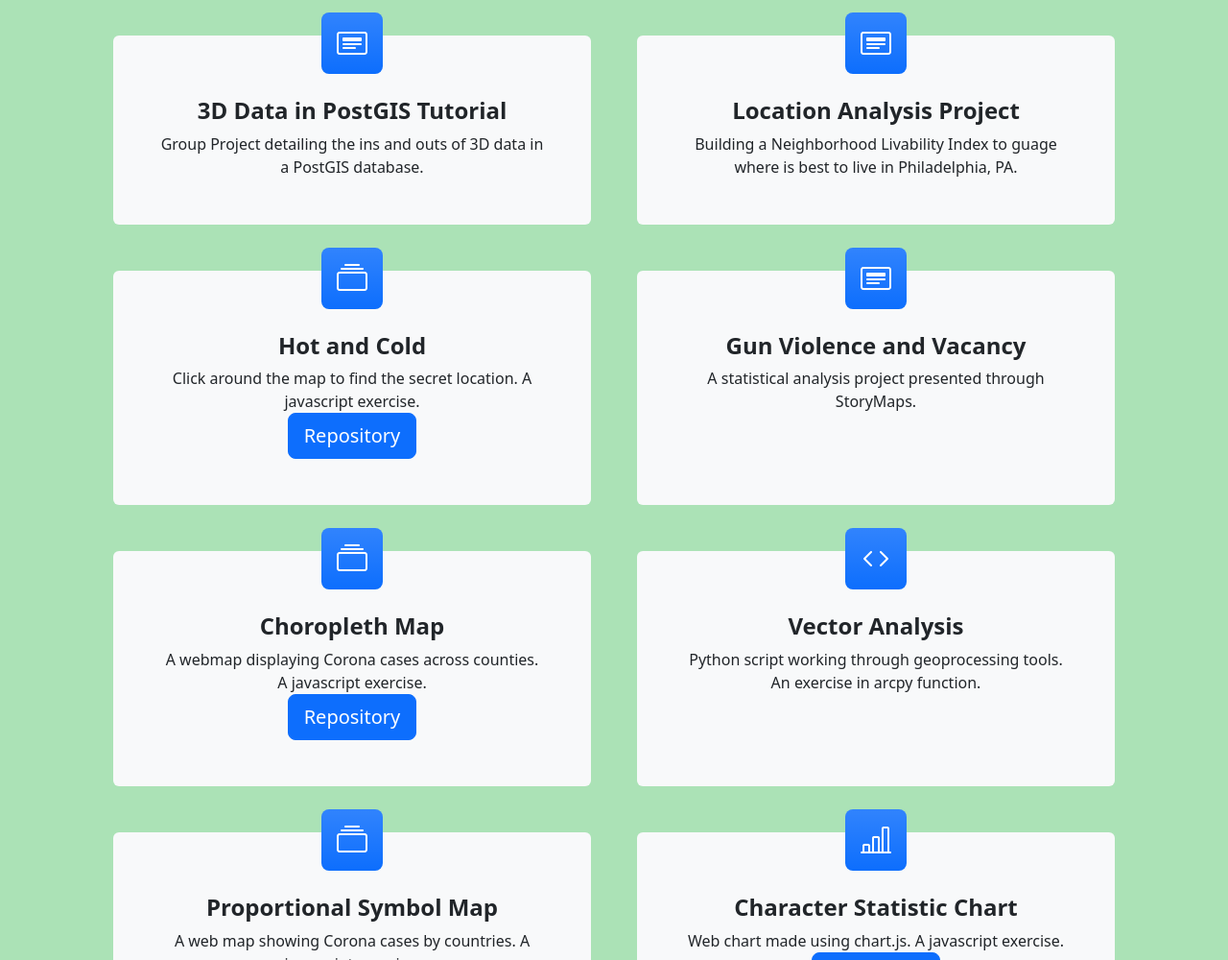
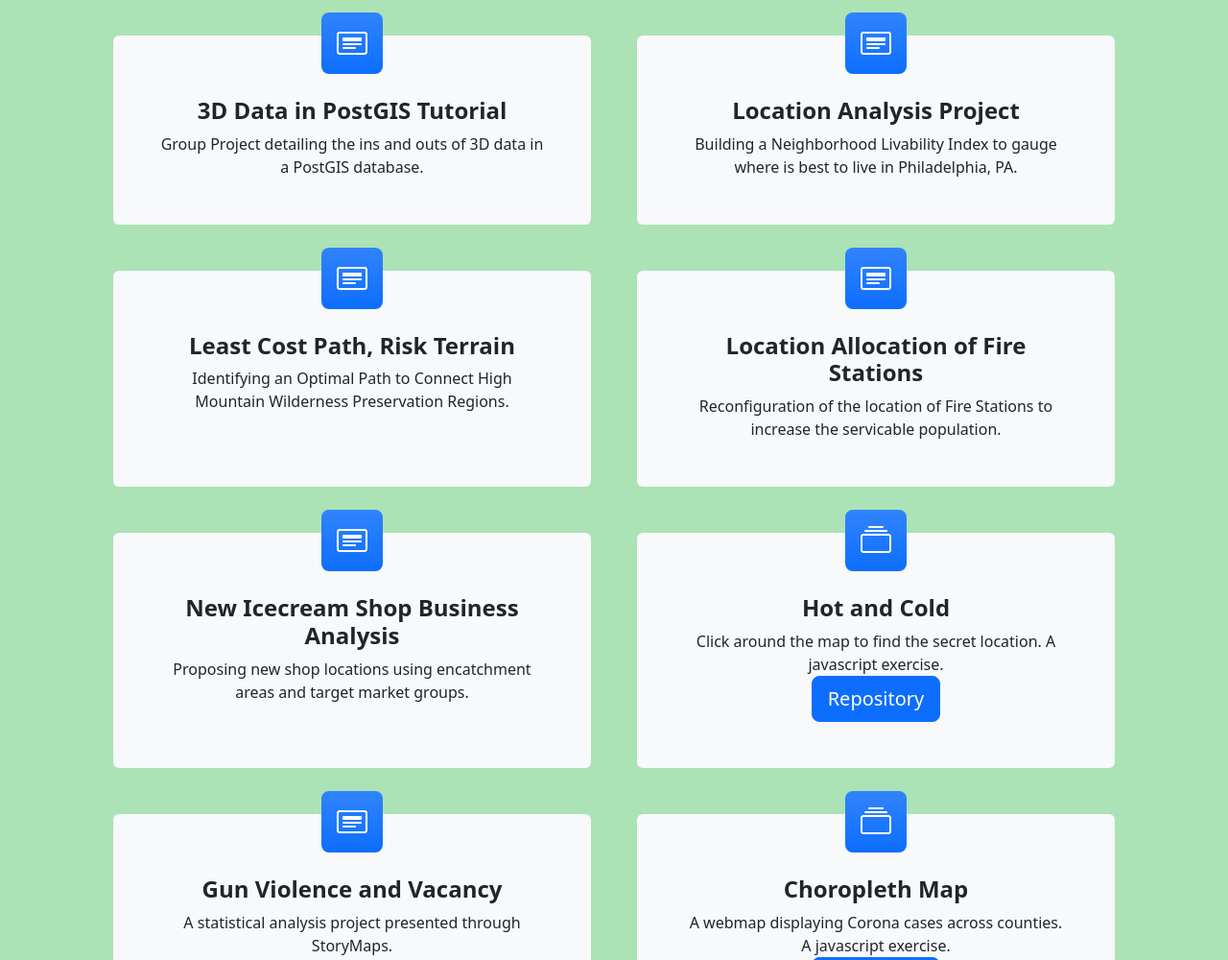
Before and after one commit to LSnyder220/LSnyder220.github.io, a plain HTML site: page index.html in a window 1280 px wide. Shown: the part 1080-2080 px from the top of the page at 96% size. Drawn offline with nearby package versions, Linux system fonts and the light colour scheme.

Commit message:
added location analysis projects

```diff
--- a/index.html
+++ b/index.html
@@ -116,11 +116,43 @@
                                 <div class="feature bg-primary bg-gradient text-white rounded-3 mb-4 mt-n4"><i class="bi bi-card-heading"></i></div>
                                 </a>
                                 <h2 class="fs-4 fw-bold">Location Analysis Project</h2>
-                                <p class="mb-0">Building a Neighborhood Livability Index to guage where is best to live in Philadelphia, PA.</p>
+                                <p class="mb-0">Building a Neighborhood Livability Index to gauge where is best to live in Philadelphia, PA.</p>
                             </div>
                         </div>
                     </div>
-
+                    <div class="col-lg-6 col-xxl-4 mb-5">
+                        <div class="card bg-light border-0 h-100">
+                            <div class="card-body text-center p-4 p-lg-5 pt-0 pt-lg-0">
+                                <a href="https://docs.google.com/document/d/1CGqUXWXozgR7AscZw2ZH27na0EgzO1MI/edit?usp=sharing&ouid=104920461768748090719&rtpof=true&sd=true" target="_blank" rel="noopener">
+                                <div class="feature bg-primary bg-gradient text-white rounded-3 mb-4 mt-n4"><i class="bi bi-card-heading"></i></div>
+                                </a>
+                                <h2 class="fs-4 fw-bold">Least Cost Path, Risk Terrain</h2>
+                                <p class="mb-0">Identifying an Optimal Path to Connect High Mountain Wilderness Preservation Regions.</p>
+                            </div>
+                        </div>
+                    </div>
+                    <div class="col-lg-6 col-xxl-4 mb-5">
+                        <div class="card bg-light border-0 h-100">
+                            <div class="card-body text-center p-4 p-lg-5 pt-0 pt-lg-0">
+                                <a href="https://docs.google.com/document/d/1QUzqVTIaieP8qgFUiOu2YH6CGHk5JJwH/edit?usp=sharing&ouid=104920461768748090719&rtpof=true&sd=true" target="_blank" rel="noopener">
+                                <div class="feature bg-primary bg-gradient text-white rounded-3 mb-4 mt-n4"><i class="bi bi-card-heading"></i></div>
+                                </a>
+                                <h2 class="fs-4 fw-bold">Location Allocation of Fire Stations</h2>
+                                <p class="mb-0">Reconfiguration of the location of Fire Stations to increase the servicable population.</p>
+                            </div>
+                        </div>
+                    </div>
+                    <div class="col-lg-6 col-xxl-4 mb-5">
+                        <div class="card bg-light border-0 h-100">
+                            <div class="card-body text-center p-4 p-lg-5 pt-0 pt-lg-0">
+                                <a href="https://docs.google.com/document/d/1p66FpDfPC44I3sKCAU-Bs8TDUc9-R1Jv/edit?usp=sharing&ouid=104920461768748090719&rtpof=true&sd=true" target="_blank" rel="noopener">
+                                <div class="feature bg-primary bg-gradient text-white rounded-3 mb-4 mt-n4"><i class="bi bi-card-heading"></i></div>
+                                </a>
+                                <h2 class="fs-4 fw-bold">New Icecream Shop Business Analysis</h2>
+                                <p class="mb-0">Proposing new shop locations using encatchment areas and target market groups.</p>
+                            </div>
+                        </div>
+                    </div>
                     <div class="col-lg-6 col-xxl-4 mb-5">
                         <div class="card bg-light border-0 h-100">
                             <div class="card-body text-center p-4 p-lg-5 pt-0 pt-lg-0">
```
